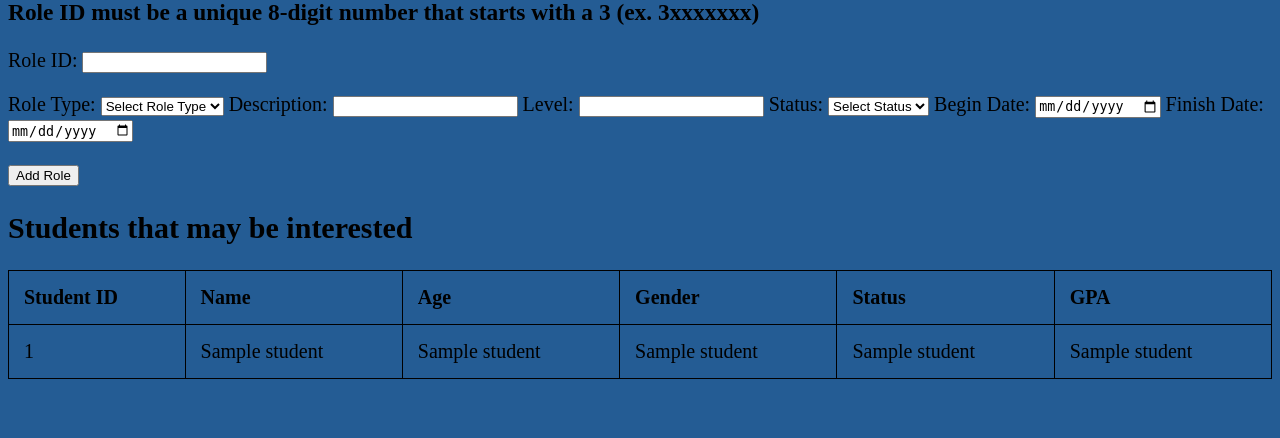
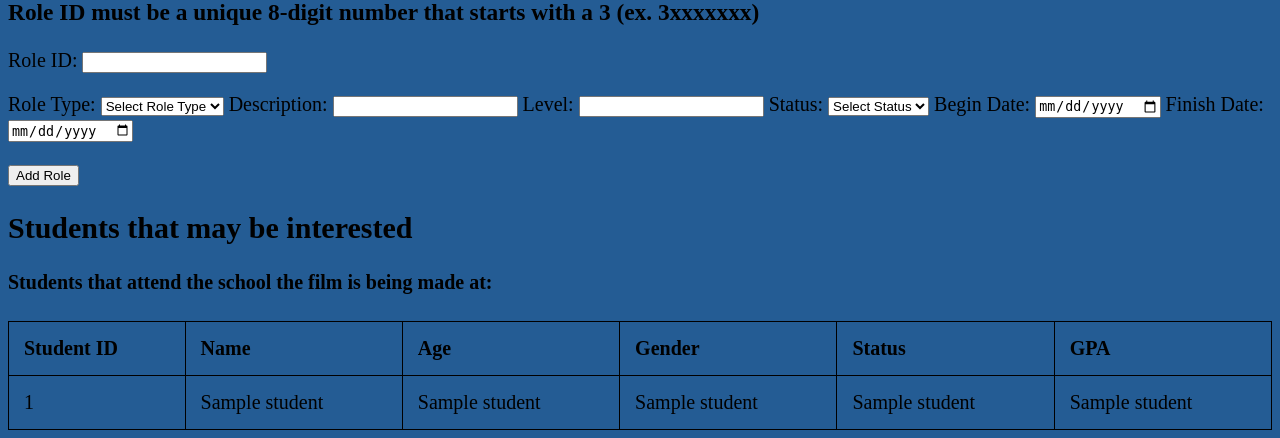
Before and after one commit to katiewimmer/indeepo, a Python web app: template templates/filmmaker.html in a window 1280 px wide. Shown: the part 582-1020 px from the top of the page. Before the commit the page ends 961 px from the top, so only its background shows below. Run offline with Jinja, Linux system fonts and the light colour scheme; the template is opened without the code that fills it: most values are stand-ins (such as "Sample title", 1, 10 or a date in 2020).

Commit message:
final push i hope

```diff
--- a/templates/filmmaker.html
+++ b/templates/filmmaker.html
@@ -207,6 +207,7 @@
 
     <!-- displays all the students that go to that school-->
     <h2>Students that may be interested</h2>
+    <h4>Students that attend the school the film is being made at:</h4>
         {% if students_info %}
         <table>
             <thead>
```
